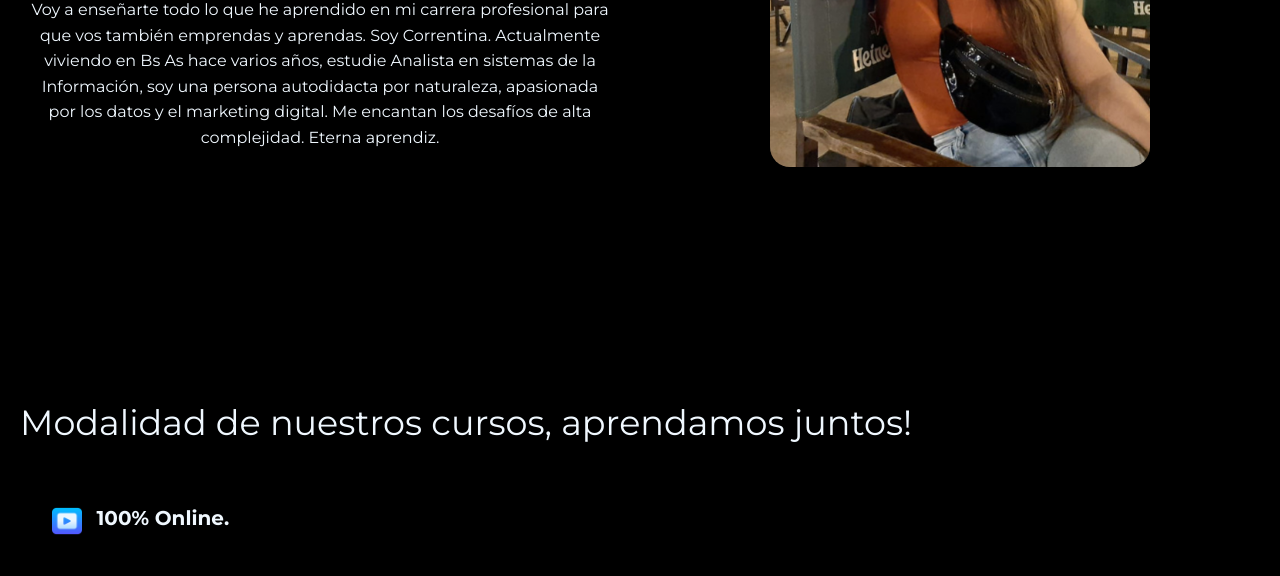
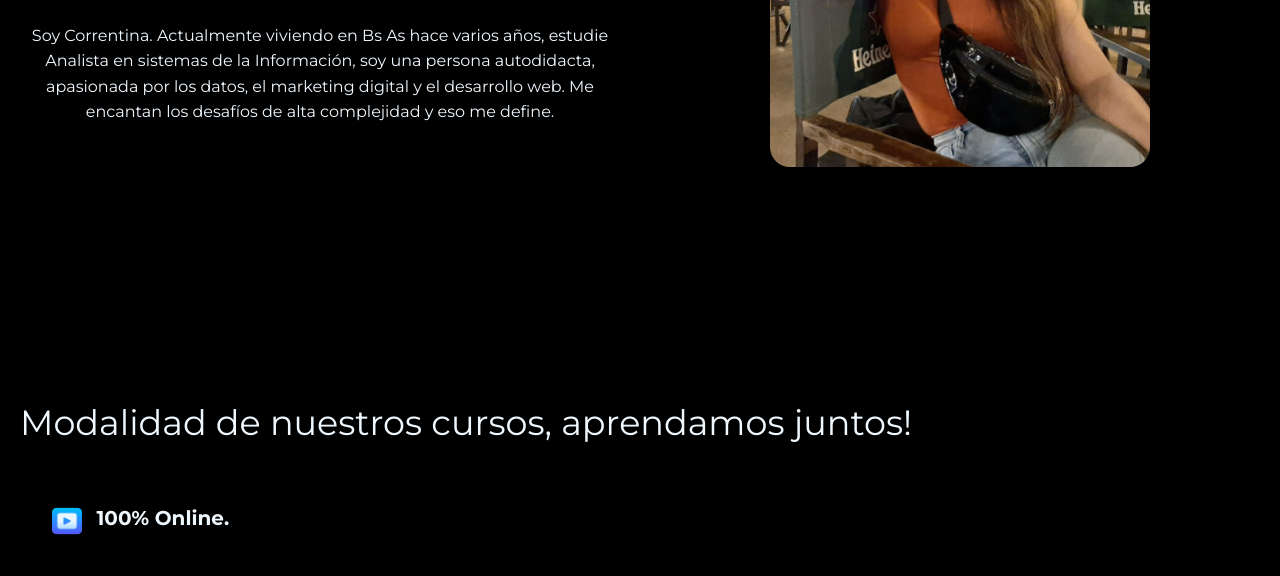
Before and after one commit to liligonz16/Proyecto-coder, a website: page index.html in a window 1280 px wide. Shown: the part 524-1100 px from the top of the page. Drawn offline with nearby package versions, Linux system fonts and the light colour scheme.

Commit message:
cambie texto del home

```diff
--- a/index.html
+++ b/index.html
@@ -5,7 +5,11 @@
   <meta charset="UTF-8" />
   <meta http-equiv="X-UA-Compatible" content="IE=edge" />
   <meta name="viewport" content="width=device-width, initial-scale=1.0" />
-
+  <meta name="description"
+    content="Escuela de Marketing Digital, aprendé todas las estrategias de marketing digital 100% online">
+  <meta name="keywords"
+    content="Marketing digital, cursos digitales, cursos de wordpress, cursos online de marketing, wordpress, google ads, meta ads, social media, recursos gratis de marketing digital, photoshot,tienda online ">
+  <meta propiedad="og:imagen" contenido="">
   <!--esto es un favicon-->
   <link rel="shortcut icon" href="./imagenes/LOGO EN NEGRO.png" type="image/x-icon" />
   <!--Link a la hoja de style-->
@@ -59,7 +63,8 @@
         <div class="collapse navbar-collapse" id="navbarNav">
           <ul class="navbar-nav ">
             <li class="nav-item">
-              <a class="nav-link active link-light" aria-current="page" href="./pages/Recursos-gratis.html"> Recursos Gratis</a>
+              <a class="nav-link active link-light" aria-current="page" href="./pages/Recursos-gratis.html"> Recursos
+                Gratis</a>
             </li>
             <li class="nav-item">
               <a class="nav-link link-light" href="./pages/cursos.html">Cursos</a>
@@ -88,12 +93,11 @@
       </div>
       <div class="item">
         <h2 class="subTituloprincipal">Marketer profesional y web master</h2>
-      <p class="parrafoSobremi"> Voy a enseñarte todo lo que he aprendido en mi carrera profesional para que vos
-        también emprendas y aprendas.
+        <p class="parrafoSobremi">
           Soy Correntina. Actualmente viviendo en Bs As hace varios años, estudie
-        Analista en sistemas de la Información, soy una persona autodidacta por naturaleza,
-        apasionada por los datos y el marketing digital. Me encantan los
-        desafíos de alta complejidad. Eterna aprendiz.
+          Analista en sistemas de la Información, soy una persona autodidacta,
+          apasionada por los datos, el marketing digital y el desarrollo web. Me encantan los
+          desafíos de alta complejidad y eso me define.
         </p>
       </div>
 
@@ -220,6 +224,7 @@
   </footer>
   <!--finde del footer-->
 </body>
+
 </html>
 
 
--- a/scss/style.scss
+++ b/scss/style.scss
@@ -119,10 +119,10 @@
   min-height: 100vh;
   display: grid;
   grid-template-areas:
-    "item1 item2"
-    "item item2";
+      "item1 item2"
+      "item item2";
   grid-template-columns: 1fr 1fr;
-  grid-template-rows: 163px 1fr;
+  grid-template-rows: 1fr 1fr;
   align-items: center;
   justify-items: center;
 
```
Lines whose indentation alone changed are shown as unchanged.
